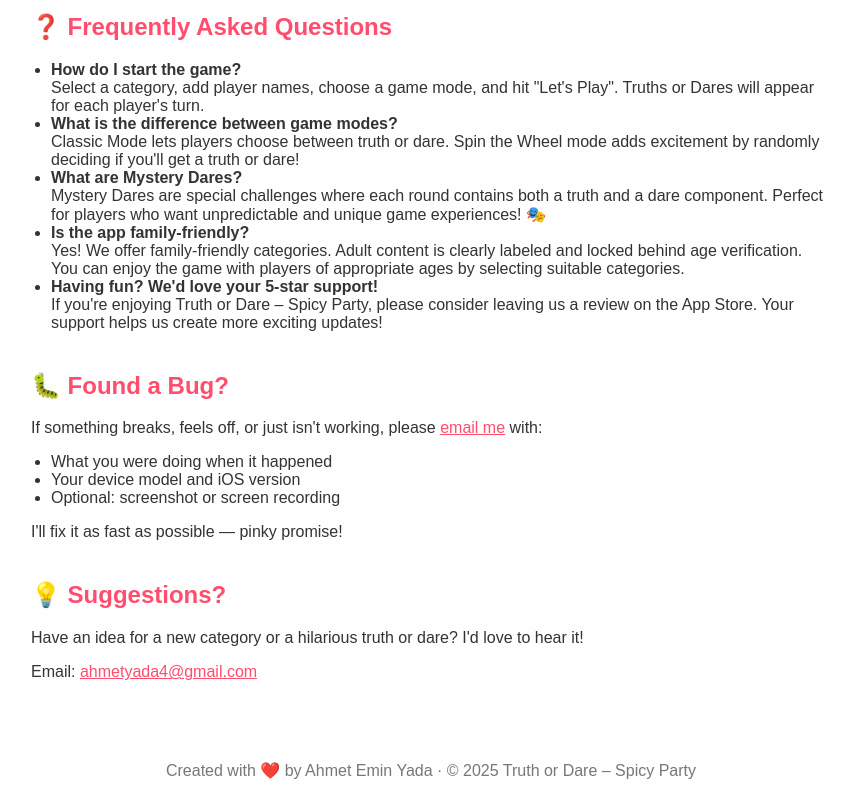
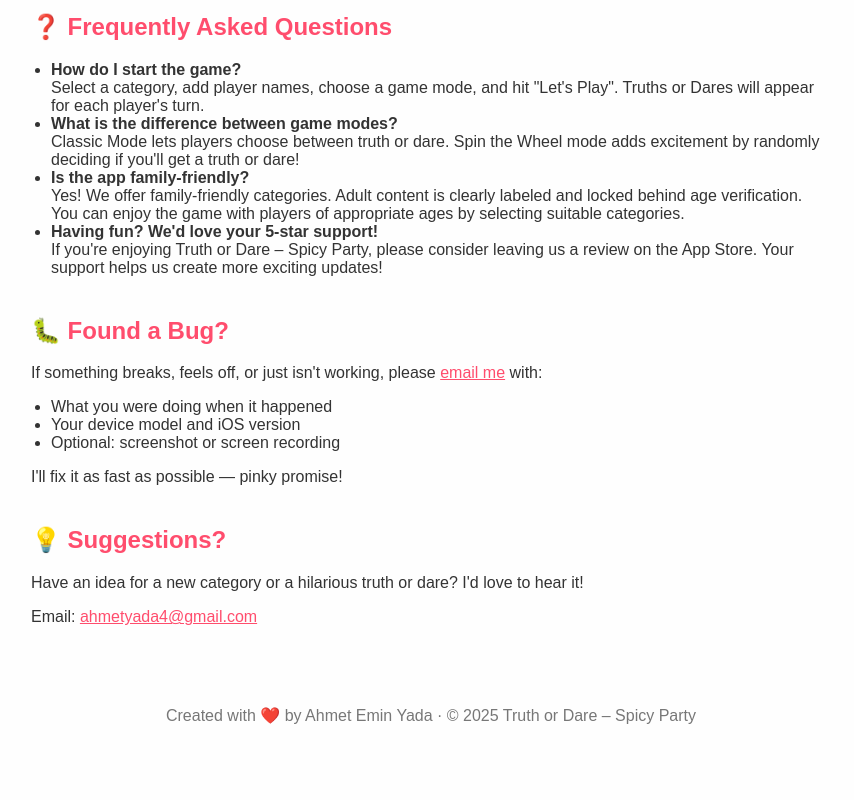
Before and after one commit to crovs/privacy-policy-truthdare, a plain HTML site: page index.html in a window 1280 px wide. Shown: the part 2488-3288 px from the top of the page, without its empty margins (209-1063 px from the left). After the commit the page ends 3233 px from the top, so only its background shows below. Drawn offline with Linux system fonts and the light colour scheme.

Commit message:
Update index.html

```diff
--- a/index.html
+++ b/index.html
@@ -149,7 +149,6 @@
     <ul>
       <li><strong>How do I start the game?</strong><br>Select a category, add player names, choose a game mode, and hit "Let's Play". Truths or Dares will appear for each player's turn.</li>
       <li><strong>What is the difference between game modes?</strong><br>Classic Mode lets players choose between truth or dare. Spin the Wheel mode adds excitement by randomly deciding if you'll get a truth or dare!</li>
-      <li><strong>What are Mystery Dares?</strong><br>Mystery Dares are special challenges where each round contains both a truth and a dare component. Perfect for players who want unpredictable and unique game experiences! 🎭</li>
       <li><strong>Is the app family-friendly?</strong><br>Yes! We offer family-friendly categories. Adult content is clearly labeled and locked behind age verification. You can enjoy the game with players of appropriate ages by selecting suitable categories.</li>
       <li><strong>Having fun? We'd love your 5-star support!</strong><br>If you're enjoying Truth or Dare – Spicy Party, please consider leaving us a review on the App Store. Your support helps us create more exciting updates!</li>
     </ul>
```
